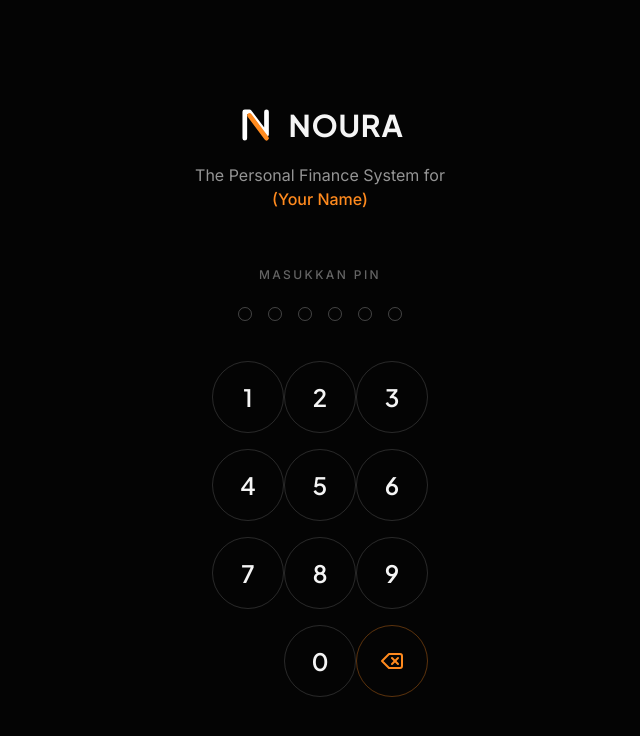
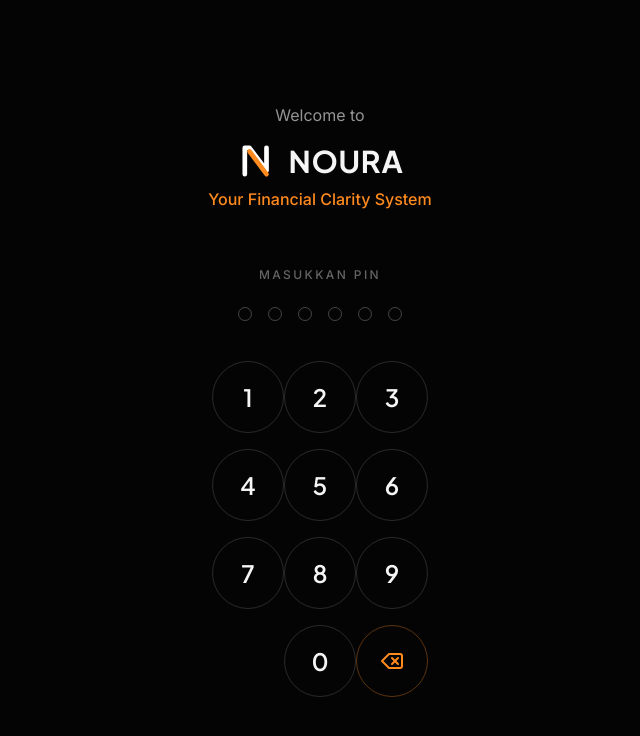
Before and after one commit to nordhos/noura, a Next.js app: page / in a window 1280 px wide. Shown: the top 736 px of the page, without its empty margins (320-960 px from the left). Built offline with nearby package versions, Linux system fonts and the light colour scheme; no server answers.

Commit message:
feat: ubah slogan app

```diff
--- a/app/layout.tsx
+++ b/app/layout.tsx
@@ -20,7 +20,7 @@ const display = Plus_Jakarta_Sans({
 });
 
 export const metadata: Metadata = {
-  title: "NOURA — Personal Finance System",
+  title: "NOURA — Financial Clarity System",
   description:
     "Ringkasan keuangan rumah tangga: penghasilan, pengeluaran, dan sisa saldo.",
 };
--- a/components/auth/LoginHeader.tsx
+++ b/components/auth/LoginHeader.tsx
@@ -7,12 +7,19 @@ interface LoginHeaderProps {
 export function LoginHeader({ userName }: LoginHeaderProps) {
   return (
     <div className="flex flex-col items-center text-center">
-      <div className="mb-4 flex items-center gap-2">
+      <p className="mb-3 max-w-[16rem] text-base text-ink-muted">
+        Welcome to
+      </p>
+
+      <div className="mb-1 flex items-center gap-2">
         <Logomark size={44} />
-        <span className="font-display text-3xl font-bold tracking-wide text-ink">NOURA</span>
+        <span className="font-display text-3xl font-bold tracking-wide text-ink">
+          NOURA
+        </span>
       </div>
-      <p className="max-w-[16rem] text-base text-ink-muted">
-        The Personal Finance System for <span className="font-medium text-accent">{userName}</span>
+
+      <p className="font-medium text-accent">
+        Your Financial Clarity System
       </p>
     </div>
   );
--- a/components/dashboard/DashboardHeader.tsx
+++ b/components/dashboard/DashboardHeader.tsx
@@ -26,7 +26,7 @@ export function DashboardHeader() {
           </h1>
 
           <p className="text-xs text-ink-faint">
-            Personal Finance System
+            Financial Clarity System
           </p>
         </div>
       </div>
--- a/components/pdf/TransactionReport.tsx
+++ b/components/pdf/TransactionReport.tsx
@@ -203,7 +203,7 @@ export function TransactionReport({
                 </Text>
 
                 <Text style={styles.tagline}>
-                    Personal Finance System
+                    Financial Clarity System
                 </Text>
 
                 <Text style={styles.title}>
```
Also changed, not shown: 1 other file (tests, documents, lock files or other folders).
